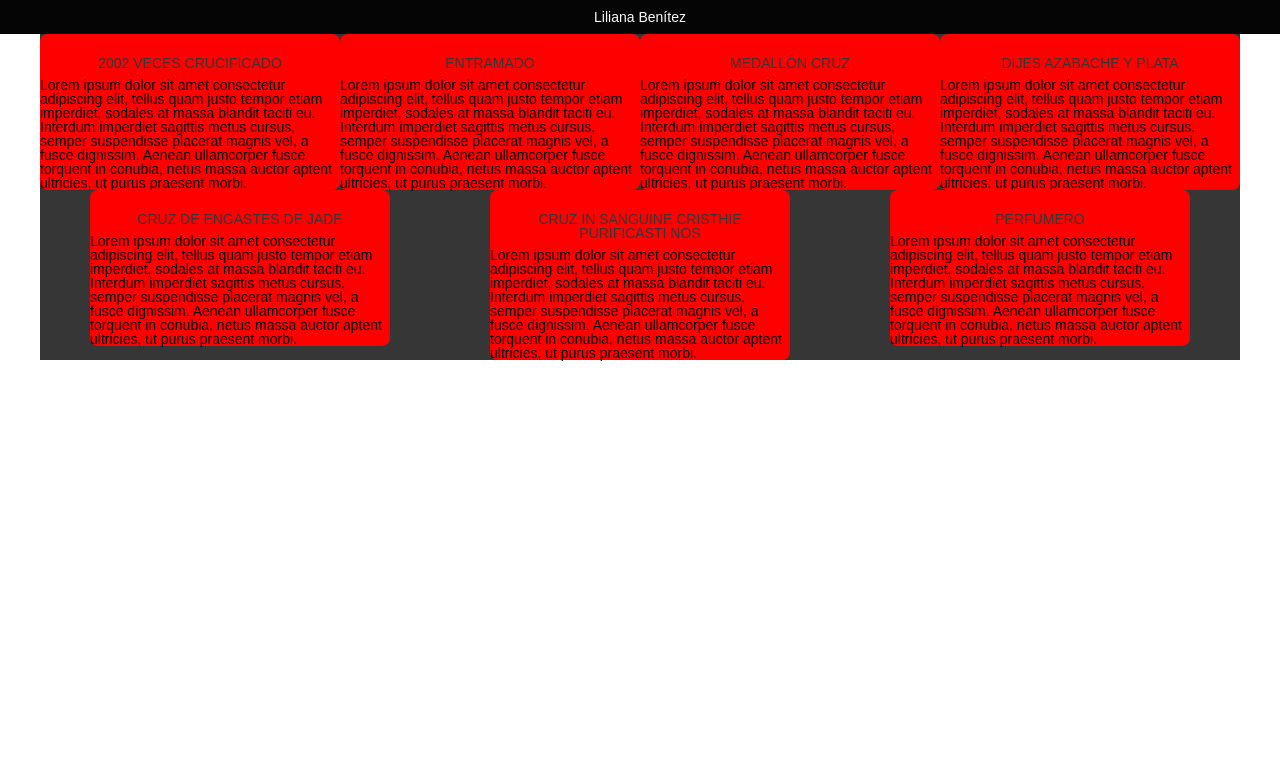
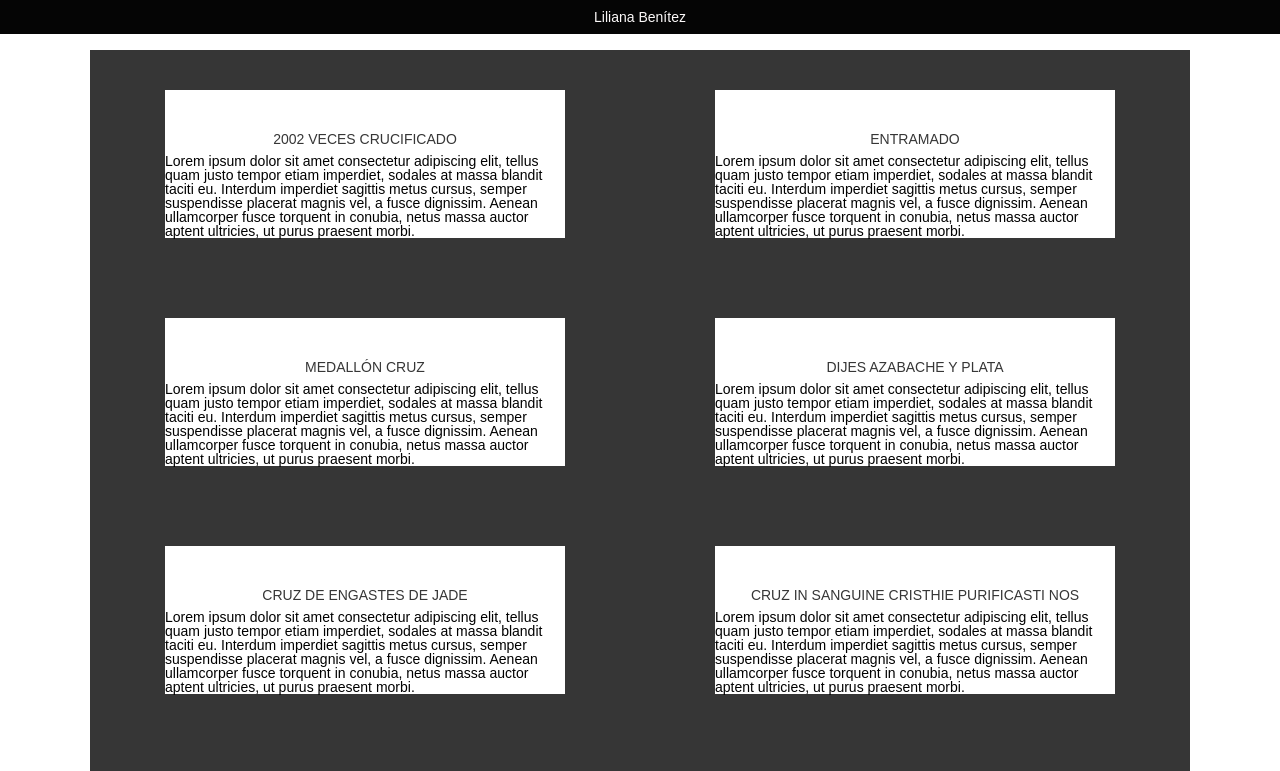
Before and after one commit to edfer/nomada_001, a website: page index.html in a window 1280 px wide. Shown: the top 771 px of the page. Drawn offline with Linux system fonts and the light colour scheme.

Commit message:
style 0.2 tablet y desktop -> flexbox

```diff
--- a/src/scss/_board.scss
+++ b/src/scss/_board.scss
@@ -17,6 +17,7 @@ body{
 
         @include if-is-desktop {
             display: flex;
+
         }
     }
 
@@ -40,6 +41,7 @@ body{
 
     @include if-is-tablet {
         display: flex;
+        margin: 50px 50px 50px 50px;
         flex-direction: row;
         flex-wrap: wrap;
         justify-content: space-around;
@@ -57,7 +59,7 @@ body{
 
 
         @include if-is-tablet {
-            background: white;
+            background: #fff;
             width: 200px;
             height: 100%;
             margin: 0 auto;
@@ -65,16 +67,23 @@ body{
         }
 
         @include if-is-desktop {
-            background: red;
-            width: 300px;
+            background: #fff;
+
+            margin-bottom: 0px;
+            border-radius: 0px;
+            width: 400px;
             height: 100%;
-            margin: 0 auto;
+            margin: 40px;
+            justify-content: space-around;
+            display: flex;
+            flex-flow: column nowrap;
         }
 
         .square-pic {
 
             padding-bottom: 0px;
             margin: 0 auto;
+            padding: 10px;
 
             .img.desaturate {
                 filter: grayscale(100%);
@@ -84,6 +93,10 @@ body{
                 border-radius: 3px;
                 border-bottom: 1px solid #363636;
                 transition: 0.4s;
+
+                @include if-is-desktop{
+                    border-radius: 0px;
+                }
             }
         }
 
```
Also changed, not shown: dist/css/style.css.
